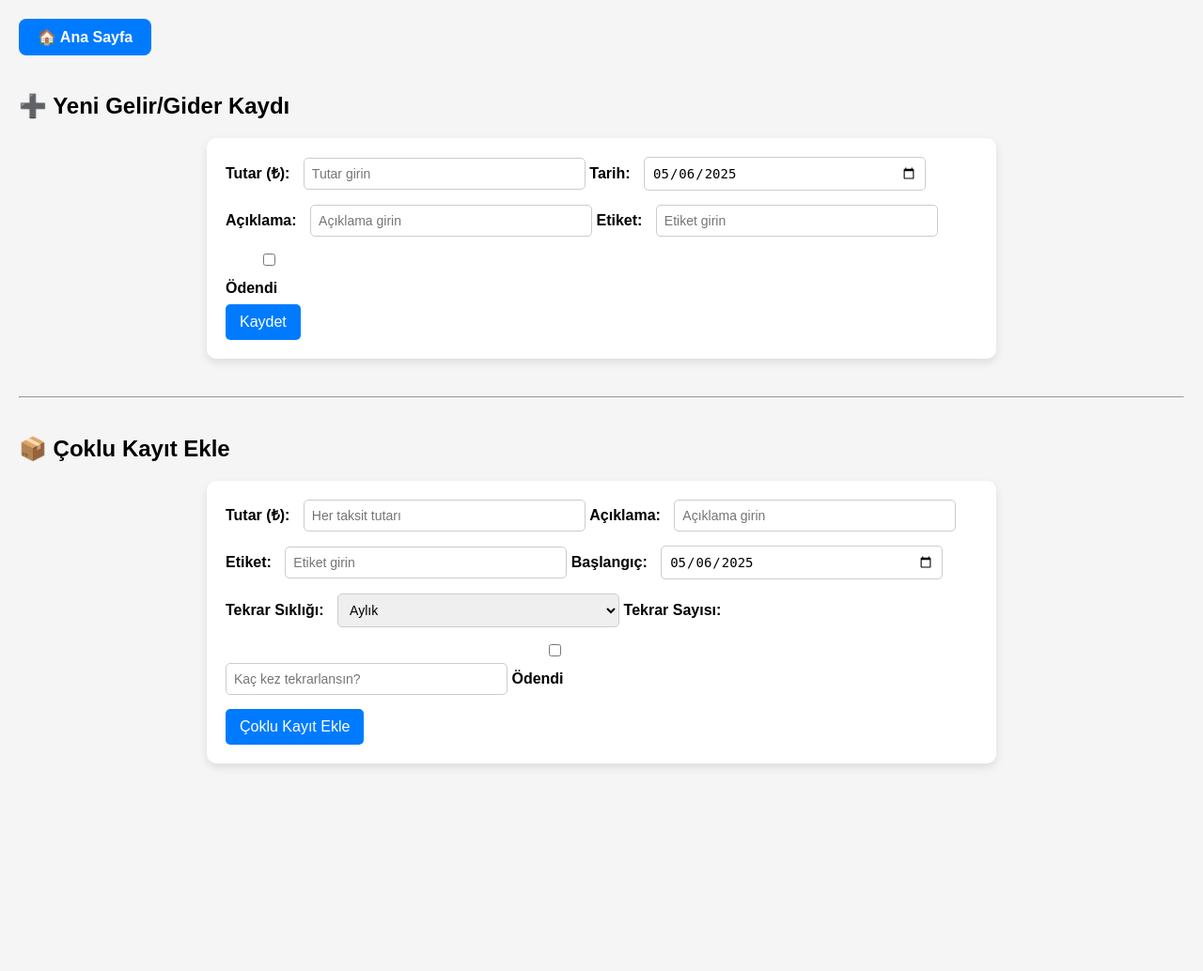
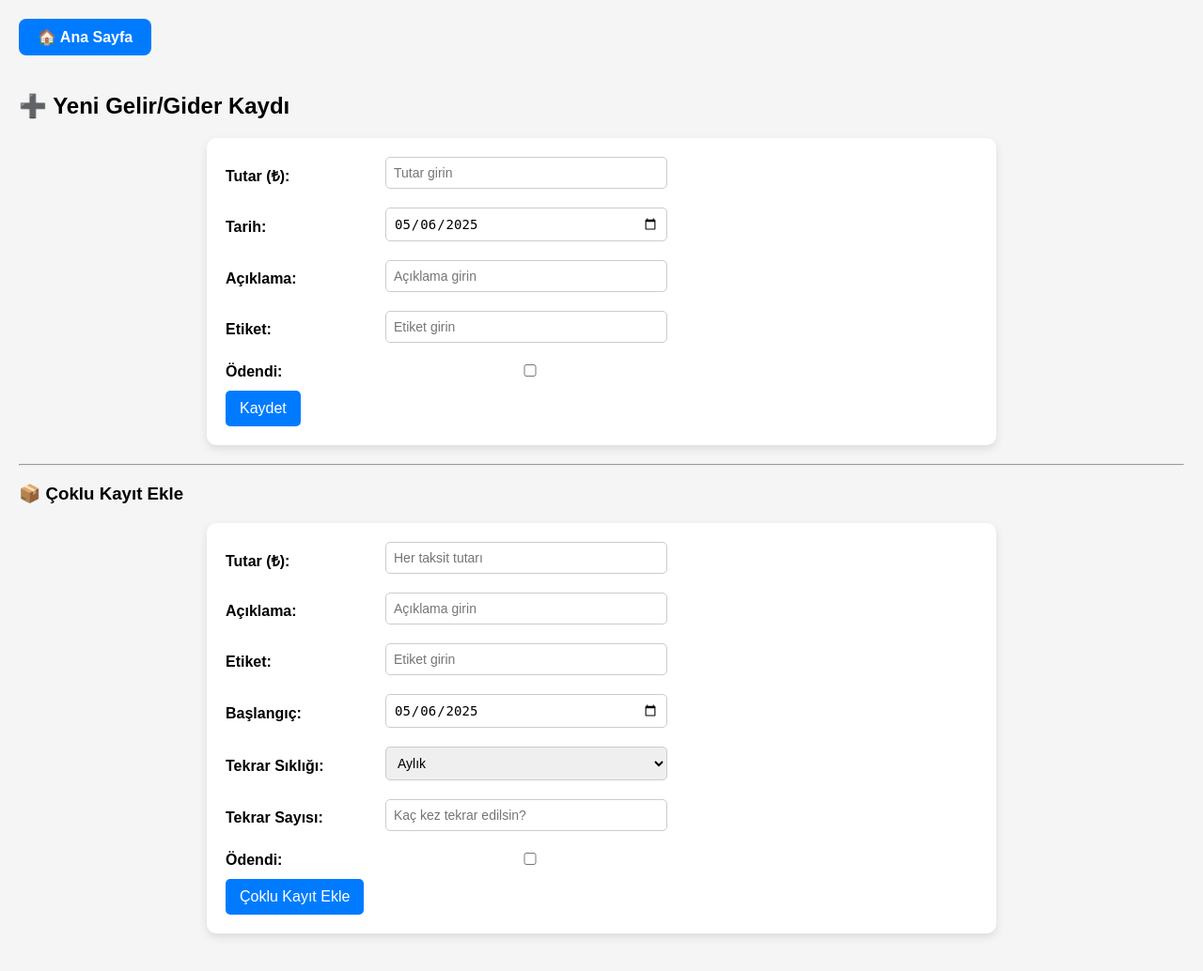
Before and after one commit to goredhell/gelir-gider-takibi, a PHP site: page /kayit_ekle.php in a window 1280 px wide. Shown: the whole page at 94% size. Before the commit the page ends 817 px from the top, so only its background shows below. Run offline with PHP 8.4, Linux system fonts and the light colour scheme; the visitor is signed in with stand-in values (Sample User, id 1).

Commit message:
style edit

```diff
--- a/assets/style.css
+++ b/assets/style.css
@@ -193,3 +193,18 @@ table th {
     background-color: #f2f2f2;
     font-weight: bold;
 }
+
+/* Form içi iki sütunlu düzenleme */
+.form-grid {
+    display: grid;
+    grid-template-columns: 150px 1fr;
+    row-gap: 5px;
+    column-gap: 20px;
+    align-items: center;
+}
+
+
+/* Checkbox ve butonlar için ayrı satır */
+.full-width {
+    grid-column: 1 / -1;
+}
--- a/kayit_ekle.php
+++ b/kayit_ekle.php
@@ -1,12 +1,14 @@
 <?php include 'db.php'; ?>
+
 <link rel="stylesheet" href="assets/style.css">
 
 <a href="index.php" class="anasayfa-button">🏠 Ana Sayfa</a>
 
 <h2>➕ Yeni Gelir/Gider Kaydı</h2>
 
-<!-- Tekli Kayıt Formu -->
 <form method="POST">
+    <div class="form-grid">
+
             <label for="miktar">Tutar (₺):</label>
             <input type="number" step="0.01" name="miktar" required placeholder="Tutar girin">
 
@@ -17,53 +19,17 @@
             <input type="text" name="aciklama" placeholder="Açıklama girin">
 
             <label for="etiket">Etiket:</label>
-    <input type="text" name="etiket" id="etiket" required placeholder="Etiket girin">
+            <input type="text" name="etiket" required placeholder="Etiket girin">
 
-    <label>
-        <input type="checkbox" name="odendi" value="1"> Ödendi
-    </label><br>
+			<label for="odendi">Ödendi:</label>
+            <input type="checkbox" name="odendi" value="1">
 
-    <button type="submit" name="tekli_kaydet">Kaydet</button>
-</form>
-
-<!-- Çoklu Kayıt Formu -->
-<hr style="margin: 40px 0;">
-<h2>📦 Çoklu Kayıt Ekle</h2>
-
-<form method="POST">
-    <label for="toplam_tutar">Tutar (₺):</label>
-    <input type="number" step="0.01" name="toplam_tutar" required placeholder="Her taksit tutarı">
-
-    <label for="aciklama_multi">Açıklama:</label>
-    <input type="text" name="aciklama_multi" placeholder="Açıklama girin">
-
-    <label for="etiket_multi">Etiket:</label>
-    <input type="text" name="etiket_multi" required placeholder="Etiket girin">
-
-    <label for="baslangic_tarihi">Başlangıç:</label>
-    <input type="date" name="baslangic_tarihi" required value="<?php echo date('Y-m-d'); ?>">
-
-    <label for="frekans">Tekrar Sıklığı:</label>
-    <select name="frekans" required>
-        <option value="daily">Günlük</option>
-        <option value="weekly">Haftalık</option>
-        <option value="monthly" selected>Aylık</option>
-        <option value="yearly">Yıllık</option>
-    </select>
-
-    <label for="tekrar_sayisi">Tekrar Sayısı:</label>
-    <input type="number" name="tekrar_sayisi" min="1" required placeholder="Kaç kez tekrarlansın?">
-
-    <label>
-        <input type="checkbox" name="odendi_multi" value="1"> Ödendi
-    </label><br>
-
-    <button type="submit" name="coklu_kaydet">Çoklu Kayıt Ekle</button>
+    </div>
+    <button type="submit">Kaydet</button>
 </form>
 
 <?php
-// Tekli kayıt işlemi
-if (isset($_POST['tekli_kaydet'])) {
+if ($_SERVER['REQUEST_METHOD'] == 'POST' && isset($_POST['miktar'])) {
     $odeme_tarihi = isset($_POST['odendi']) ? date('Y-m-d') : null;
 
     $stmt = $pdo->prepare("INSERT INTO islemler (miktar, tarih, aciklama, etiket, odeme_tarihi) VALUES (?, ?, ?, ?, ?)");
@@ -75,45 +41,75 @@ if (isset($_POST['tekli_kaydet'])) {
         $odeme_tarihi
     ]);
 
-    echo "<p style='color:green;'>✅ Tekli kayıt eklendi!</p>";
+    echo "<p style='color:green;'>✅ Kayıt eklendi!</p>";
 }
+?>
 
-// Çoklu kayıt işlemi
-if (isset($_POST['coklu_kaydet'])) {
-    $tutar = floatval($_POST['toplam_tutar']);
+<hr>
+
+<h3>📦 Çoklu Kayıt Ekle</h3>
+
+<form method="POST">
+    <div class="form-grid">
+
+            <label for="miktar_multi">Tutar (₺):</label>
+            <input type="number" step="0.01" name="miktar_multi" required placeholder="Her taksit tutarı">
+
+            <label for="aciklama_multi">Açıklama:</label>
+            <input type="text" name="aciklama_multi" placeholder="Açıklama girin">
+
+            <label for="etiket_multi">Etiket:</label>
+            <input type="text" name="etiket_multi" required placeholder="Etiket girin">
+
+            <label for="baslangic_tarihi">Başlangıç:</label>
+            <input type="date" name="baslangic_tarihi" required value="<?php echo date('Y-m-d'); ?>">
+
+            <label for="siklik">Tekrar Sıklığı:</label>
+            <select name="siklik">
+                <option value="daily">Günlük</option>
+                <option value="weekly">Haftalık</option>
+                <option value="monthly" selected>Aylık</option>
+                <option value="yearly">Yıllık</option>
+            </select>
+
+            <label for="tekrar_sayisi">Tekrar Sayısı:</label>
+            <input type="number" name="tekrar_sayisi" placeholder="Kaç kez tekrar edilsin?" required>
+
+			<label for="odendi">Ödendi:</label>
+            <input type="checkbox" name="odendi_multi" value="1">
+
+    </div>
+    <button type="submit" name="multi_submit">Çoklu Kayıt Ekle</button>
+</form>
+
+<?php
+if ($_SERVER['REQUEST_METHOD'] == 'POST' && isset($_POST['multi_submit'])) {
+    $miktar = $_POST['miktar_multi'];
     $aciklama = $_POST['aciklama_multi'];
     $etiket = $_POST['etiket_multi'];
-    $baslangicTarihi = $_POST['baslangic_tarihi'];
-    $frekans = $_POST['frekans'];
-    $tekrarSayisi = intval($_POST['tekrar_sayisi']);
+    $baslangic = new DateTime($_POST['baslangic_tarihi']);
+    $siklik = $_POST['siklik'];
+    $adet = (int)$_POST['tekrar_sayisi'];
     $odeme_tarihi = isset($_POST['odendi_multi']) ? date('Y-m-d') : null;
 
-    if ($tekrarSayisi > 0) {
-        $tarih = new DateTime($baslangicTarihi);
+    for ($i = 1; $i <= $adet; $i++) {
+        $taksit_aciklama = $aciklama . " ({$i}/{$adet})";
         $stmt = $pdo->prepare("INSERT INTO islemler (miktar, tarih, aciklama, etiket, odeme_tarihi) VALUES (?, ?, ?, ?, ?)");
-
-        for ($i = 1; $i <= $tekrarSayisi; $i++) {
-            $aciklamaTaksitli = $aciklama . " ($i/$tekrarSayisi)";
         $stmt->execute([
-                $tutar,
-                $tarih->format('Y-m-d'),
-                $aciklamaTaksitli,
+            $miktar,
+            $baslangic->format('Y-m-d'),
+            $taksit_aciklama,
             $etiket,
             $odeme_tarihi
         ]);
 
-            // Tarihi artır
-            switch ($frekans) {
-                case 'daily':   $tarih->modify('+1 day'); break;
-                case 'weekly':  $tarih->modify('+1 week'); break;
-                case 'monthly': $tarih->modify('+1 month'); break;
-                case 'yearly':  $tarih->modify('+1 year'); break;
+        switch ($siklik) {
+            case 'daily': $baslangic->modify('+1 day'); break;
+            case 'weekly': $baslangic->modify('+1 week'); break;
+            case 'monthly': $baslangic->modify('+1 month'); break;
+            case 'yearly': $baslangic->modify('+1 year'); break;
         }
     }
-
-        echo "<p style='color:green;'>✅ $tekrarSayisi adet $tutar ₺ tutarında kayıt eklendi!</p>";
-    } else {
-        echo "<p style='color:red;'>❌ Geçerli bir tekrar sayısı girin.</p>";
-    }
+    echo "<p style='color:green;'>✅ Çoklu kayıtlar başarıyla eklendi!</p>";
 }
 ?>
```
Lines whose indentation alone changed are shown as unchanged.
